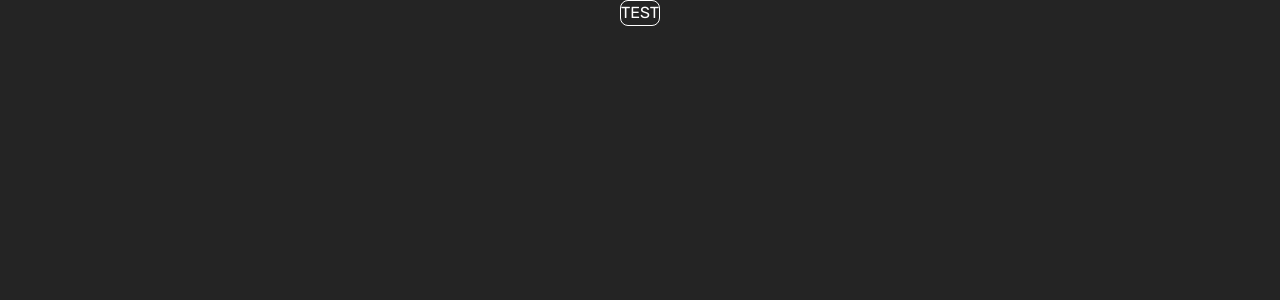
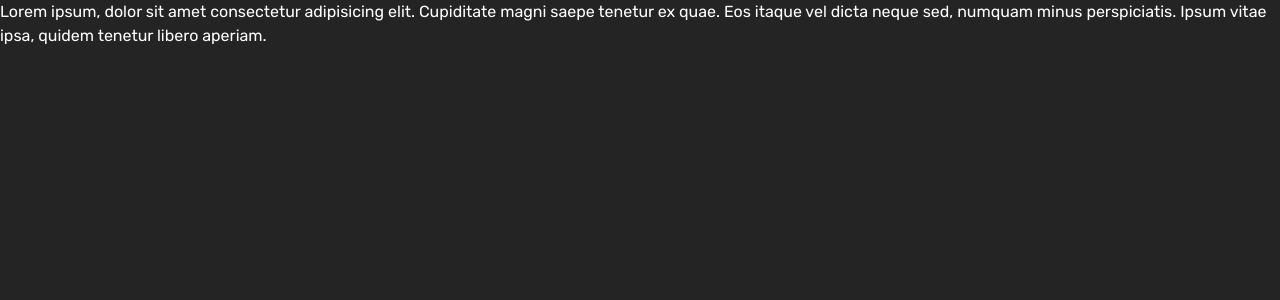
Before and after one commit to Vicescq/Death-Log, a React (Vite) app in the folder client/: page /abc in a window 1280 px wide. Shown: the top 300 px of the page. Built offline with nearby package versions, Linux system fonts and the light colour scheme.

Commit message:
basic modal and io for home page

```diff
--- a/client/package.json
+++ b/client/package.json
@@ -13,6 +13,7 @@
     "@tailwindcss/vite": "^4.1.5",
     "react": "^19.1.0",
     "react-dom": "^19.1.0",
+    "react-router": "^7.6.0",
     "tailwindcss": "^4.1.5"
   },
   "devDependencies": {
--- a/client/src/index.css
+++ b/client/src/index.css
@@ -6,7 +6,12 @@
   font-family: "Rubik";
 }
 
-*{
-  margin: 0;
-  padding: 0;
-}
+
+
+@layer base {
+      * {
+        margin: 0;
+        padding: 0;
+
+      }
+    }
--- a/client/src/main.tsx
+++ b/client/src/main.tsx
@@ -1,11 +1,17 @@
-import { StrictMode } from 'react'
-import { createRoot } from 'react-dom/client'
-import './index.css'
-import Home from "./pages/Home.tsx"
+import { StrictMode } from "react";
+import { createRoot } from "react-dom/client";
+import { BrowserRouter, Routes, Route } from "react-router";
+import "./index.css";
+import Home from "./pages/Home.tsx";
+import ProfilePage from "./pages/ProfilePage.tsx"
 
-
-createRoot(document.getElementById('root')!).render(
+createRoot(document.getElementById("root")!).render(
   <StrictMode>
-    <Home/>
-  </StrictMode>,
-)
+    <BrowserRouter>
+      <Routes>
+        <Route path="/" element={<Home/>}/>
+        <Route path="/abc" element={<ProfilePage/>}/>
+      </Routes>
+    </BrowserRouter>
+  </StrictMode>
+);
--- a/client/src/pages/Home.tsx
+++ b/client/src/pages/Home.tsx
@@ -1,9 +1,28 @@
+import { useState } from "react"
 
 export default function Home(){
+    const [games, setGames] = useState([])
+    const [isOpen, setIsOpen] = useState(false);
+
 
     return (
-        <div className="flex items-center justify-center">
-            <button type="button" className="rounded-lg border"> TEST </button>
+
+        <div className="flex items-center justify-center gap-2 m-8">
+            <button onClick={() => setIsOpen(true)} type="button" className="rounded-lg border p-3 cursor-pointer"> Add game </button>
+            <AddGameModal isOpen={isOpen} onClose={() => setIsOpen(false)}/>
+
         </div>
     )
 }
+
+function AddGameModal({isOpen, onClose}: {isOpen: boolean, onClose: () => void}){
+    return(
+        <div className={`${isOpen ? "flex" : "hidden"} justify-center items-center fixed left-0 top-0 bg-black/50  w-screen h-screen`}>
+            <div className="bg-white rounded-2xl p-4 text-black flex flex-col gap-1">
+                <button onClick={onClose} className="border-2 rounded-2xl p-1">Close</button>
+                <button onClick={onClose} className="border-2 rounded-2xl p-1">Confirm</button>
+                <input type="text" className="border-2 focus:outline-none"/>
+            </div>
+        </div>
+    )
+}
--- /dev/null
+++ b/client/src/pages/ProfilePage.tsx
@@ -0,0 +1,5 @@
+export default function ProfilePage(){
+    return(
+        <div>Lorem ipsum, dolor sit amet consectetur adipisicing elit. Cupiditate magni saepe tenetur ex quae. Eos itaque vel dicta neque sed, numquam minus perspiciatis. Ipsum vitae ipsa, quidem tenetur libero aperiam.</div>
+    )
+}
```
Also changed, not shown: client/src/pages/Profile.tsx (deleted), 1 other file (tests, documents, lock files or other folders).
